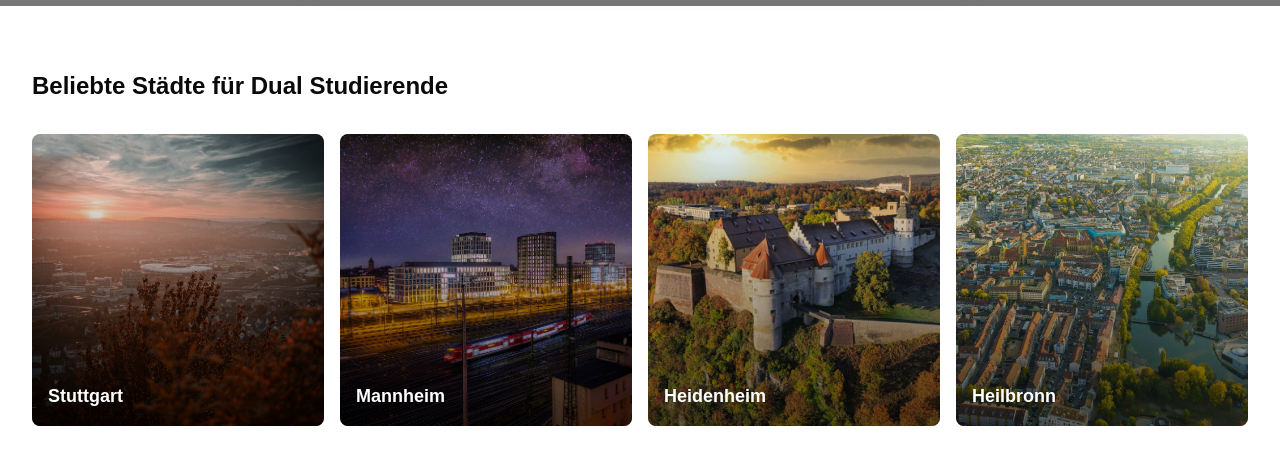
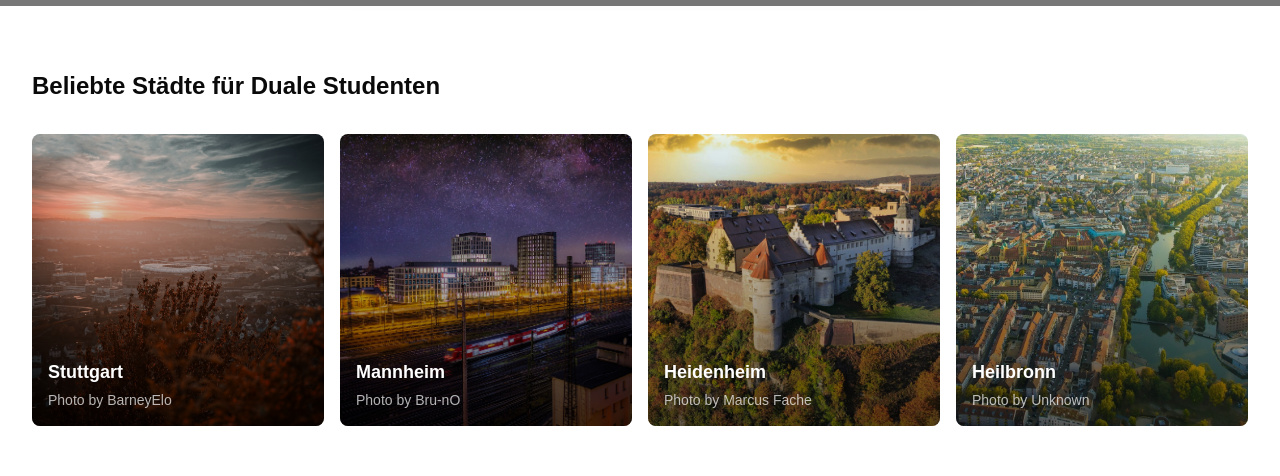
Before and after one commit to Student-Home/website, a Next.js app: page / in a window 1280 px wide. Shown: the part 714-1190 px from the top of the page. Built offline with nearby package versions, Linux system fonts and the light colour scheme; grey boxes are pictures that could not be loaded.

Commit message:
fix: image sources

```diff
--- a/src/app/page.tsx
+++ b/src/app/page.tsx
@@ -22,6 +22,29 @@ import { RadioGroup, RadioGroupItem } from '@/components/ui/radio-group'
 import { cn } from '@/lib/utils'
 import Navbar from '@/components/utils/navbar'
 import Footer from '@/components/utils/footer'
+
+const cities = [
+  {
+    name: 'Stuttgart',
+    credit: 'Photo by BarneyElo',
+    creditUrl: 'https://pixabay.com/users/barneyelo-2940289/',
+  },
+  {
+    name: 'Mannheim',
+    credit: 'Photo by Bru-nO',
+    creditUrl: 'https://pixabay.com/users/bru-no-1161770/',
+  },
+  {
+    name: 'Heidenheim',
+    credit: 'Photo by Marcus Fache',
+    creditUrl: 'https://www.instagram.com/marcushdh/',
+  },
+  {
+    name: 'Heilbronn',
+    credit: 'Photo by Unknown',
+    creditUrl: 'https://www.heilbronnerland.de/area/heilbronn',
+  },
+];
 
 export default function Home() {
   const [location, setLocation] = React.useState('')
@@ -172,20 +195,29 @@ export default function Home() {
       </div>
     </div>
   </div><div className="container mx-auto px-4 sm:px-6 lg:px-8 py-16">
-      <h2 className="text-2xl font-bold mb-8">Beliebte Städte für Dual Studierende</h2>
+      <h2 className="text-2xl font-bold mb-8">Beliebte Städte für Duale Studenten</h2>
       <div className="grid grid-cols-2 md:grid-cols-4 gap-4">
-        {['Stuttgart', 'Mannheim', 'Heidenheim', 'Heilbronn'].map((city) => (
-          <div key={city} className="relative aspect-square rounded-lg overflow-hidden group">
+      {cities.map((city) => (
+        <div key={city.name} className="relative aspect-square rounded-lg overflow-hidden group">
           <Image
-              src={`/${city}.jpg`}
-              alt={city}
+            src={`/${city.name}.jpg`}
+            alt={city.name}
             fill
             sizes="100vw"
             style={{
               objectFit: "cover"
-              }} />
-            <div className="absolute inset-0 bg-gradient-to-t from-black/60 to-transparent flex items-end p-4 transition-all group-hover:from-black/70">
-              <span className="text-white font-semibold text-lg">{city}</span>
+            }}
+          />
+          <div className="absolute inset-0 bg-gradient-to-t from-black/60 to-transparent flex flex-col justify-end p-4 transition-all group-hover:from-black/70">
+            <span className="text-white font-semibold text-lg mb-1">{city.name}</span>
+            <a
+              href={city.creditUrl}
+              target="_blank"
+              rel="noopener noreferrer"
+              className="text-white/70 text-sm hover:text-white transition-colors"
+            >
+              {city.credit}
+            </a>
           </div>
         </div>
       ))}
```
Lines whose indentation alone changed are shown as unchanged.
